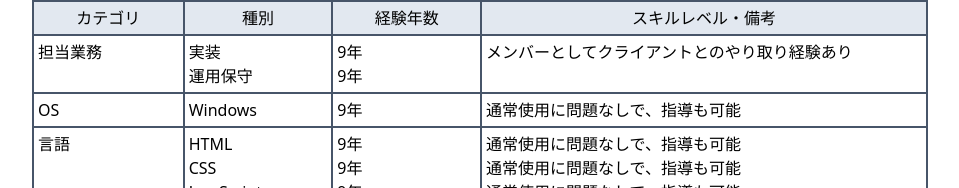
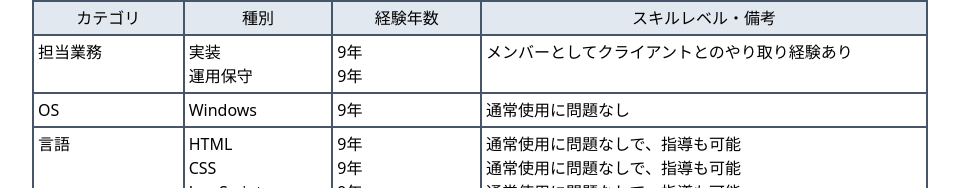
Before and after one commit to shu-saginoya/curriculum-vitae, a Vue app: page / in a window 1280 px wide. Shown: the part 528-716 px from the top of the page, without its empty margins (160-1119 px from the left). Built offline with nearby package versions, Linux system fonts and the light colour scheme.

Commit message:
Update - SectionSkill

```diff
--- a/src/components/contents/SectionSkill.vue
+++ b/src/components/contents/SectionSkill.vue
@@ -17,7 +17,7 @@ const items = [
     cat: 'OS',
     class: ['Windows'],
     years: [yearsExp('2014-09')],
-    note: ['通常使用に問題なしで、指導も可能']
+    note: ['通常使用に問題なし']
   },
   {
     cat: '言語',
@@ -43,7 +43,7 @@ const items = [
     cat: 'フレームワーク',
     class: ['Vue.js', 'Nuxt'],
     years: [yearsExp('2021-04'), yearsExp('2021-04')],
-    note: ['通常使用に問題なしで、指導も可能', '通常使用に問題なしで、指導も可能']
+    note: ['通常使用に問題なし', '通常使用に問題なし']
   },
   {
     cat: 'DB',
```
